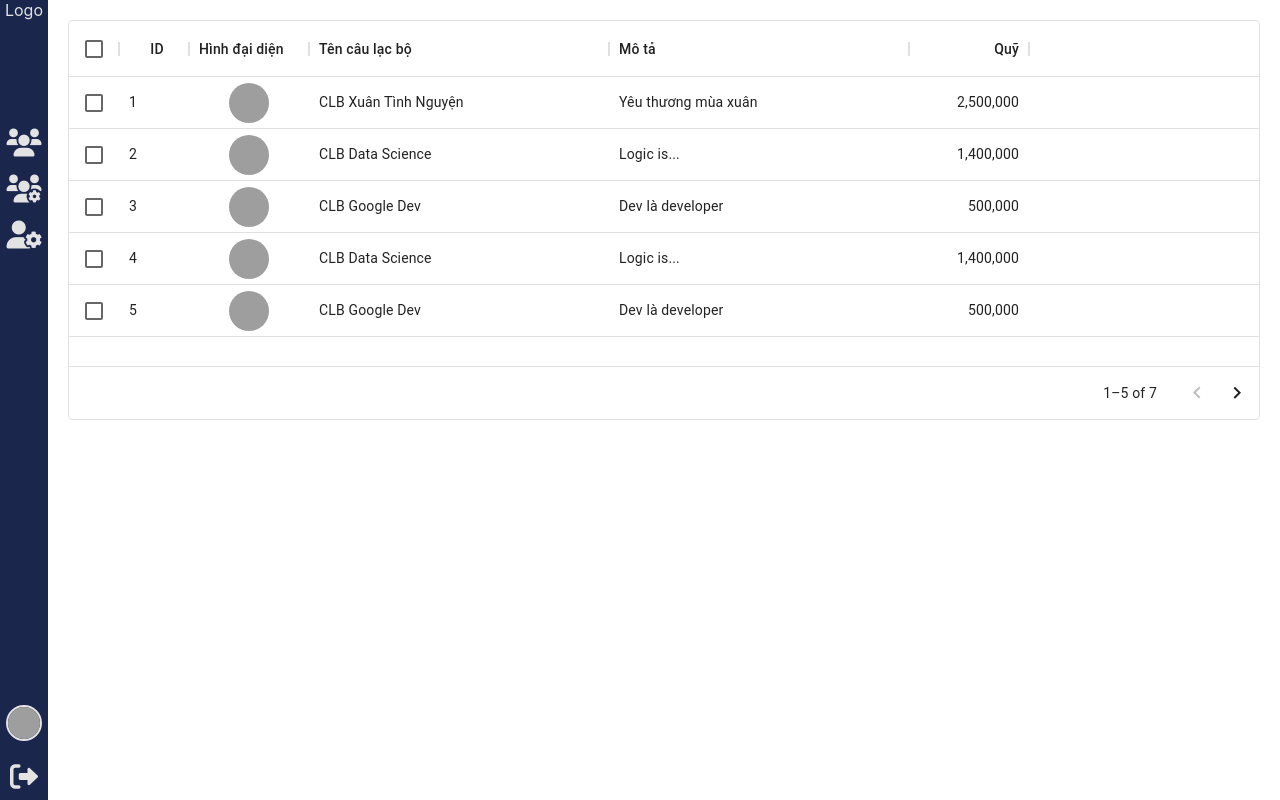
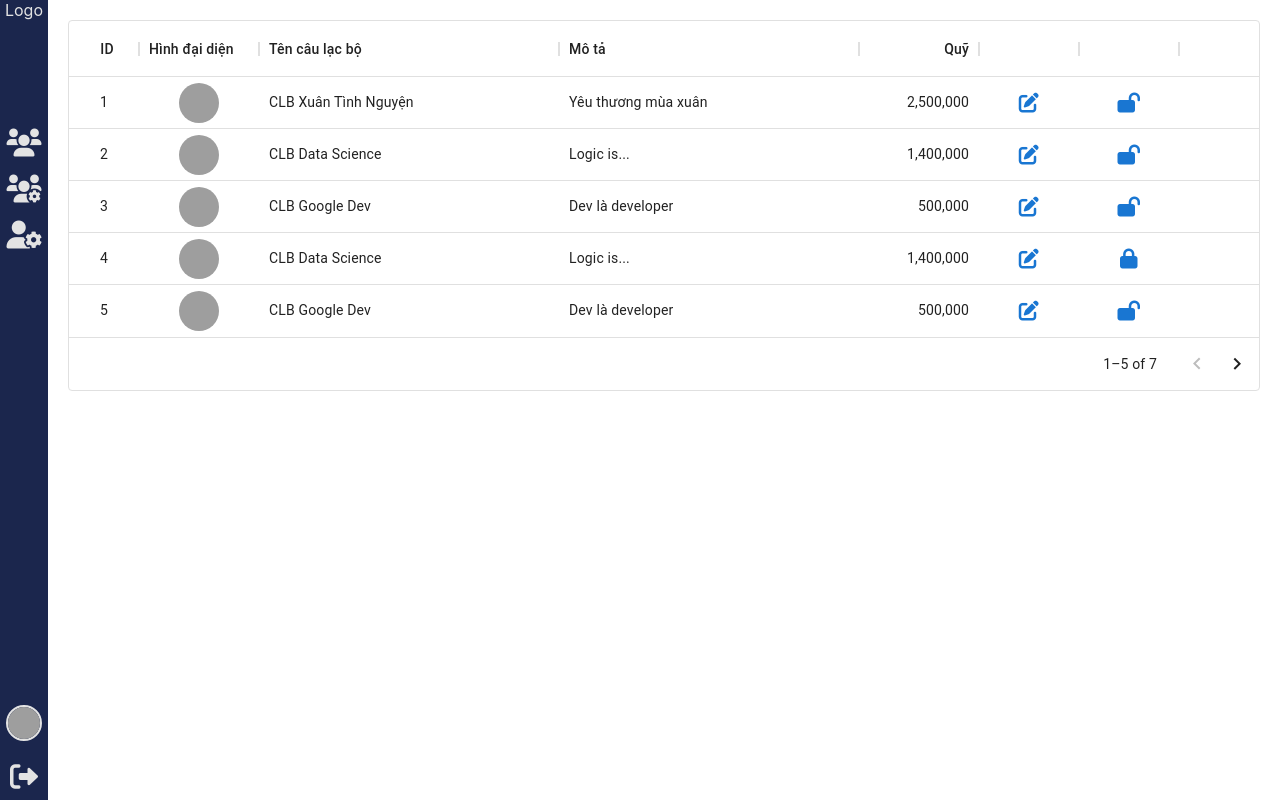
Before and after one commit to pxuanbach/Club-Management, a React (Create React App) app in the folder client/: page /mng-club in a window 1280 px wide. Built offline with nearby package versions, Linux system fonts and the light colour scheme; grey boxes are pictures that could not be loaded.

Commit message:
Add button on datagrid

```diff
--- a/client/package.json
+++ b/client/package.json
@@ -10,6 +10,7 @@
     "@fortawesome/free-solid-svg-icons": "^6.0.0",
     "@mui/material": "^5.5.0",
     "@mui/styled-engine-sc": "^5.4.2",
+    "@mui/styles": "^5.5.0",
     "@mui/x-data-grid": "^5.6.1",
     "@testing-library/jest-dom": "^5.16.2",
     "@testing-library/react": "^12.1.3",
--- a/client/src/components/layout/SignedInMenu.js
+++ b/client/src/components/layout/SignedInMenu.js
@@ -5,29 +5,29 @@ const SignedInMenu = ({ logout }) => {
     return (
         <div className='nav-menu'>
             <div className='list-btn'>
-                <Tooltip title="My Team" placement="left-start">
+                <Tooltip title="Câu lạc bộ của tôi" placement="right-start">
                     <a href="/">
                         <i class="fa-solid fa-users"></i>
                     </a>
                 </Tooltip>
-                <Tooltip title="Manage Club" placement="left-start">
+                <Tooltip title="Quản lý câu lạc bộ" placement="right-start">
                     <a href="/mng-club">
                         <i class="fa-solid fa-users-gear"></i>
                     </a>
                 </Tooltip>
-                <Tooltip title="Manage Account" placement="left-start">
+                <Tooltip title="Quản lý tài khoản" placement="right-start">
                     <a href='/mng-account'>
                         <i class="fa-solid fa-user-gear"></i>
                     </a>
                 </Tooltip>
             </div>
             <div className='avatar-logout'>
-            <Tooltip title="Information" placement="left-start">
+            <Tooltip title="Thông tin cá nhân" placement="right-start">
                 <a href="/info">
                     <img src='https://scontent.fdad3-5.fna.fbcdn.net/v/t1.6435-1/121718895_1047521952348781_6922509068478097633_n.jpg?stp=dst-jpg_p320x320&_nc_cat=106&ccb=1-5&_nc_sid=7206a8&_nc_ohc=Hi5lTnlkQEcAX9ciG7O&_nc_ht=scontent.fdad3-5.fna&oh=00_AT84zqtouqFXHyi-J_f37uHemnKitT79Cr3UccpPHBxe3A&oe=624F1F3A'></img>
                 </a>
                 </Tooltip>
-                <Tooltip title="Logout" placement='left-start'>
+                <Tooltip title="Đăng xuất" placement='right-start'>
                 <a onClick={logout} href="">
                     <i class="fa-solid fa-right-from-bracket"></i>
                 </a>
--- a/client/src/components/manage/MngClub.css
+++ b/client/src/components/manage/MngClub.css
@@ -4,7 +4,6 @@
     display: flex;
 }
 .data-table{
-    height: 400px;
     width: 100%;
     text-align: center;
 }
--- a/client/src/components/manage/MngClub.js
+++ b/client/src/components/manage/MngClub.js
@@ -1,10 +1,23 @@
 import React, { useState, useEffect } from 'react'
 import { DataGrid } from '@mui/x-data-grid';
 import Avatar from '@mui/material/Avatar';
+import Button from '@mui/material/Button';
+import { makeStyles } from '@mui/styles';
+import Tooltip from '@mui/material/Tooltip'
 import './MngClub.css'
 
+const handleEdit = (event, param) => {
+  event.stopPropagation();
+  console.log('click edit', param);
+}
+
+const handleBlock = (event, param) => {
+  event.stopPropagation();
+  //param.isblock = !param.isblock
+}
+
 const columns = [
-  { field: 'id', headerName: 'ID', width: 70 , headerAlign: 'center',},
+  { field: 'id', headerName: 'ID', width: 70, headerAlign: 'center', align: 'center' },
   {
     field: 'img_url',
     headerName: 'Hình đại diện',
@@ -24,11 +37,37 @@ const columns = [
     type: 'number',
     width: 120,
   },
+  {
+    field: 'btn-edit',
+    headerName: '',
+    align: 'center',
+    renderCell: (value) => {
+      return (
+        <Tooltip title="Chỉnh sửa" placement="right-start">
+          <Button onClick={(event) => {
+            handleEdit(event, value.row)
+          }}><i class="fa-solid fa-pen-to-square" style={{ fontSize: 20 }}></i></Button>
+        </Tooltip>
+      )
+    }
+  },
+  {
+    field: 'btn-block',
+    headerName: '',
+    align: 'center',
+    renderCell: (value) => {
+      return (
+        <Tooltip title={value.row.isblock ? "Gỡ chặn" : "Chặn"} placement="right-start">
+          <Button onClick={(event) => {
+            handleEdit(event, value.row)
+          }}>
+            <i class={value.row.isblock ? "fa-solid fa-lock" : "fa-solid fa-lock-open"} style={{ fontSize: 20 }}></i>
+          </Button>
+        </Tooltip>
+      )
+    }
+  }
 ];
-
-function createData(img_url, name, description, fund) {
-  return { img_url, name, description, fund };
-}
 
 const rows = [
   {
@@ -36,67 +75,71 @@ const rows = [
     img_url: "https://i.pinimg.com/564x/26/0e/13/260e13ad0a24c196d2bc97c8ac0249ca.jpg",
     name: "CLB Xuân Tình Nguyện",
     description: "Yêu thương mùa xuân",
-    fund: 2500000
+    fund: 2500000,
+    isblock: false
   },
   {
     id: "2",
     img_url: "https://i.pinimg.com/236x/02/34/ab/0234ab5b126388ee79234f7abfc0fe37.jpg",
     name: "CLB Data Science",
     description: "Logic is...",
-    fund: 1400000
+    fund: 1400000,
+    isblock: false
   },
   {
     id: "3",
     img_url: "https://i.pinimg.com/236x/8f/c2/15/8fc215d887334f3701fa27d7e65e0e7b.jpg",
     name: "CLB Google Dev",
     description: "Dev là developer",
-    fund: 500000
+    fund: 500000,
+    isblock: false
   },
   {
     id: "4",
     img_url: "https://i.pinimg.com/236x/02/34/ab/0234ab5b126388ee79234f7abfc0fe37.jpg",
     name: "CLB Data Science",
     description: "Logic is...",
-    fund: 1400000
+    fund: 1400000,
+    isblock: true
   },
   {
     id: "5",
     img_url: "https://i.pinimg.com/236x/8f/c2/15/8fc215d887334f3701fa27d7e65e0e7b.jpg",
     name: "CLB Google Dev",
     description: "Dev là developer",
-    fund: 500000
+    fund: 500000,
+    isblock: false
   },
   {
     id: "6",
     img_url: "https://i.pinimg.com/236x/02/34/ab/0234ab5b126388ee79234f7abfc0fe37.jpg",
     name: "CLB Data Science",
     description: "Logic is...",
-    fund: 1400000
+    fund: 1400000,
+    isblock: false
   },
   {
     id: "7",
     img_url: "https://i.pinimg.com/236x/8f/c2/15/8fc215d887334f3701fa27d7e65e0e7b.jpg",
     name: "CLB Google Dev",
     description: "Dev là developer",
-    fund: 500000
+    fund: 500000,
+    isblock: true
   },
 ];
 
-var formatter = new Intl.NumberFormat('en-US', {
-  style: 'currency',
-  currency: 'VND',
-});
+const ManageClub = () => {
 
-const ManageClub = () => {
   return (
     <div className='container'>
+
       <div className='data-table'>
         <DataGrid
           rows={rows}
           columns={columns}
           pageSize={5}
           rowsPerPageOptions={[5]}
-          checkboxSelection
+          autoHeight
         />
       </div>
 
```
Also changed, not shown: 1 other file (tests, documents, lock files or other folders).
